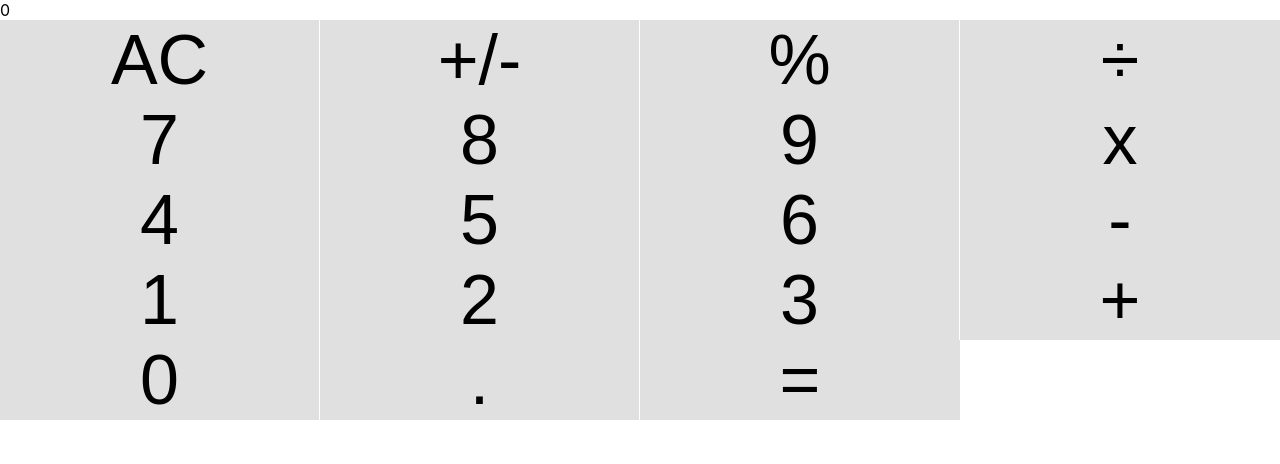
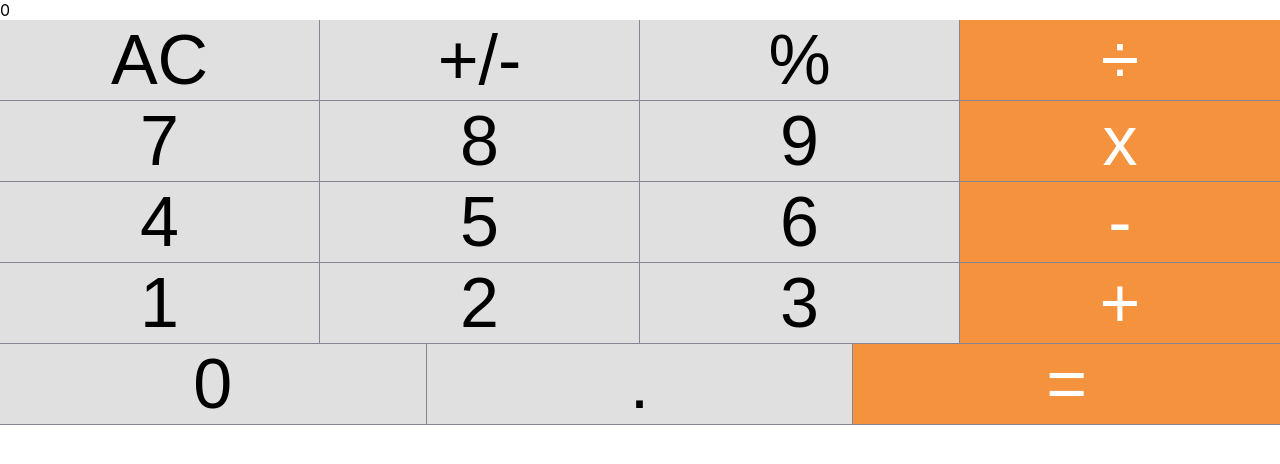
Before and after one commit to kaitlynflynn/Calculator, a React (Create React App) app in the folder client/: page / in a window 1280 px wide. Shown: the top 464 px of the page. Built offline with nearby package versions, Linux system fonts and the light colour scheme.

Commit message:
Added orange styling for operation buttons

```diff
--- a/client/src/component/BtnPanel.css
+++ b/client/src/component/BtnPanel.css
@@ -0,0 +1,14 @@
+.BtnPanel {
+    background-color: #858694;
+    display: flex;
+    flex-direction: row;
+    flex-wrap: wrap;
+    flex: 1 0 auto;
+}
+
+.BtnPanel > div {
+    width: 100%;
+    margin-bottom: 1px;
+    flex: 1 0 auto;
+    display: flex;
+}
--- a/client/src/component/BtnPanel.js
+++ b/client/src/component/BtnPanel.js
@@ -21,7 +21,7 @@ class BtnPanel extends React.Component {
                     <Button name = "AC" clickHandler ={this.handleClick} />
                     <Button name = "+/-" clickHandler ={this.handleClick} />
                     <Button name = "%" clickHandler ={this.handleClick} />
-                    <Button name = "÷" clickHandler ={this.handleClick} />
+                    <Button name = "÷" clickHandler ={this.handleClick} orange />
                 </div>
 
                 {/* 2nd Row (7 8 9 X) */}
@@ -29,7 +29,7 @@ class BtnPanel extends React.Component {
                     <Button name = "7" clickHandler ={this.handleClick} />
                     <Button name = "8" clickHandler ={this.handleClick} />
                     <Button name = "9" clickHandler ={this.handleClick} />
-                    <Button name = "x" clickHandler ={this.handleClick} />
+                    <Button name = "x" clickHandler ={this.handleClick} orange />
                 </div>
 
                 {/* 3rd Row (4 5 6 -) */}
@@ -37,7 +37,7 @@ class BtnPanel extends React.Component {
                     <Button name = "4" clickHandler ={this.handleClick} />
                     <Button name = "5" clickHandler ={this.handleClick} />
                     <Button name = "6" clickHandler ={this.handleClick} />
-                    <Button name = "-" clickHandler ={this.handleClick} />
+                    <Button name = "-" clickHandler ={this.handleClick} orange />
                 </div>
 
                 {/* 4th Row (1 2 3 +) */}
@@ -45,14 +45,14 @@ class BtnPanel extends React.Component {
                     <Button name = "1" clickHandler ={this.handleClick} />
                     <Button name = "2" clickHandler ={this.handleClick} />
                     <Button name = "3" clickHandler ={this.handleClick} />
-                    <Button name = "+" clickHandler ={this.handleClick} />
+                    <Button name = "+" clickHandler ={this.handleClick} orange />
                 </div>
 
                 {/* 5th Row (0 . =) */}
                 <div>
                     <Button name = "0" clickHandler ={this.handleClick} />
                     <Button name = "." clickHandler ={this.handleClick} />
-                    <Button name = "=" clickHandler ={this.handleClick} />
+                    <Button name = "=" clickHandler ={this.handleClick} orange />
                 </div>
             </div>
         );
```
